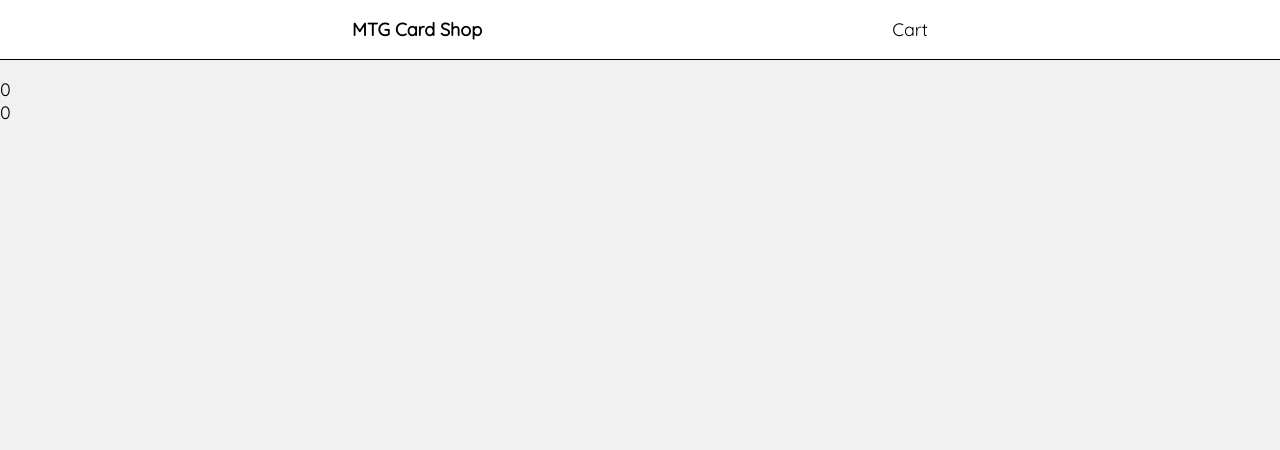
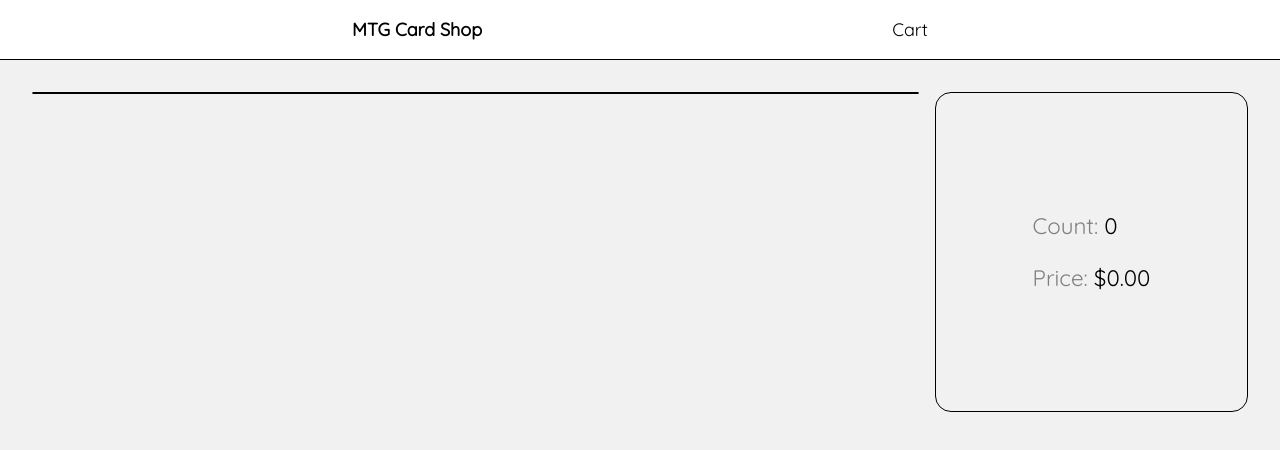
Before and after one commit to jhops10/mtg-cardshop, an Angular app: page /cart-page in a window 1280 px wide. Shown: the top 450 px of the page. Built offline with nearby package versions, Linux system fonts and the light colour scheme.

Commit message:
adicionado css na cart-page

```diff
--- a/src/app/pages/cart-page/cart-page.component.css
+++ b/src/app/pages/cart-page/cart-page.component.css
@@ -0,0 +1,105 @@
+.container {
+  display: flex;
+  flex-wrap: wrap;
+  align-items: flex-start;
+  margin: 1.5rem;
+}
+
+
+ul {
+  display: flex;
+  flex-direction: column;
+  flex: 3 0;
+  justify-content: space-evenly;
+  border: 1px solid #000;
+  border-radius: 1rem;
+  list-style-type: none;
+  margin: .5rem;
+  padding: 0;
+}
+
+ul li {
+  display: flex;
+  justify-content: space-around;
+  align-items: center;
+  flex-wrap: wrap;
+  border-bottom: 1px solid #000;
+}
+
+ul li:last-child {
+  border: none;
+}
+
+ul li img {
+  width: 5rem;
+  height: 7rem;
+}
+
+ul li div {
+  padding: 1rem;
+}
+
+ul li div:not(:first-child) {
+  flex-basis: 18%;
+}
+
+ul li select {
+  width: 3rem;
+  outline: none;
+  border: none;
+  border-bottom: 1px solid #000;
+  font-size: 1.1rem;
+  font-weight: 100;
+}
+
+ul .remove-button {
+  border: none;
+  padding: .5rem 1rem;
+  color: white;
+  background-color: #c55252;
+  font-weight: bold;
+  opacity: .7;
+  outline: none;
+}
+
+ul .remove-button:hover {
+  opacity: 1;
+  cursor: pointer;
+}
+
+.checkout {
+  display: flex;
+  flex-direction: column;
+  justify-content: space-between;
+  align-items: center;
+  flex: 1;
+  height: 20rem;
+  border: 1px solid #000;
+  border-radius: 1rem;
+  padding: .5rem;
+  margin: .5rem;
+}
+
+.checkout > div {
+  font-size: 1.4rem;
+  margin: 1rem;
+  flex: 3;
+  display: flex;
+  flex-direction: column;
+  justify-content: center;
+  align-items: flex-start;
+}
+
+.checkout .card-count {
+  margin-bottom: 1.5rem;
+}
+
+.checkout .card-count::before {
+  content: 'Count: ';
+  color: gray;
+}
+
+.checkout .total-price::before {
+  content: 'Price: ';
+  color: gray;
+}
--- a/src/app/pages/cart-page/cart-page.component.html
+++ b/src/app/pages/cart-page/cart-page.component.html
@@ -1,10 +1,13 @@
+<div class="container">
   <ul>
     <li *ngFor="let cartItem of cart.items">
       <div>
         <img [src]="cartItem.card.imageUrl" [alt]="cartItem.card.name" />
       </div>
       <div>
-      <a routerLink="/card/{{ cartItem.card.id }}">{{ cartItem.card.name }}</a>
+        <a routerLink="/card/{{ cartItem.card.id }}">{{
+          cartItem.card.name
+        }}</a>
       </div>
       <div>
         <select
@@ -32,6 +35,7 @@
   <div class="checkout">
     <div>
       <div class="card-count">{{ cart.items.length }}</div>
-    <div class="total-price">{{ cart.totalPrice }}</div>
+      <div class="total-price">{{ cart.totalPrice | currency }}</div>
     </div>
   </div>
+</div>
--- a/src/app/pages/cart-page/cart-page.component.ts
+++ b/src/app/pages/cart-page/cart-page.component.ts
@@ -1,4 +1,5 @@
 import { Component, OnInit } from '@angular/core';
+import { CardsService } from 'src/app/services/cards.service';
 import { CartService } from 'src/app/services/cart.service';
 import { Cart } from 'src/app/shared/models/Cart';
 import { CartItem } from 'src/app/shared/models/CartItem';
```
Lines whose indentation alone changed are shown as unchanged.
